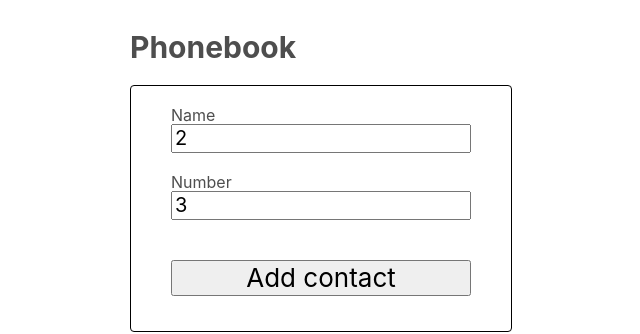
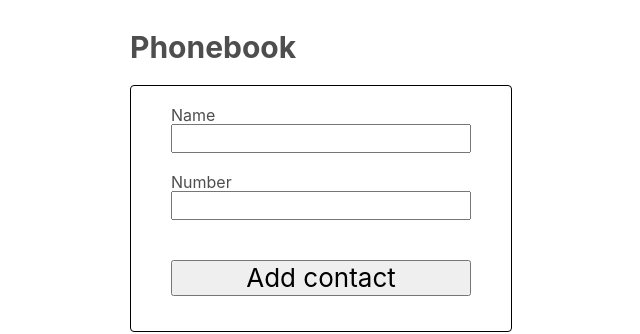
Before and after one commit to Petro-Psekho/goit-react-hw-04-phonebook, a React (Create React App) app: page / in a window 1280 px wide. Shown: the top 334 px of the page, without its empty margins (319-959 px from the left). Built offline with nearby package versions, Linux system fonts and the light colour scheme.

Commit message:
refactoring ContactForm

```diff
--- a/src/components/App.jsx
+++ b/src/components/App.jsx
@@ -7,7 +7,7 @@ import {
   ContactsTitle,
   FindContactsTitle,
 } from 'components/App.styled';
-import ContactForm from 'components/ContactForm/ContactForm';
+import { ContactForm } from 'components/ContactForm/ContactForm';
 import { ContactList } from 'components/ContactList/ContactList';
 import { Filter } from 'components/Filter/Filter';
 
@@ -44,7 +44,6 @@ export default function App() {
   };
 
   const deleteContacts = id => {
-    console.log(id);
     setContacts(prevState => prevState.filter(contact => contact.id !== id));
   };
 
--- a/src/components/ContactForm/ContactForm.jsx
+++ b/src/components/ContactForm/ContactForm.jsx
@@ -1,5 +1,3 @@
-import { useState } from 'react';
-
 import { Formik, ErrorMessage } from 'formik';
 import { object, string } from 'yup';
 import {
@@ -33,40 +31,21 @@ const schema = object().shape({
     .required(),
 });
 
-export default function ContactForm(onSubmit) {
-  const [name, setName] = useState('2');
-  const [number, setNumber] = useState('3');
+export const ContactForm = ({ onSubmit }) => {
+  const initialValues = {
+    name: '',
+    number: '',
+  };
 
-  console.log(name);
-  console.log(number);
+  const handleSubmit = (values, { resetForm }) => {
+    onSubmit(values);
 
-  const handleSubmit = event => {
-    console.log(event);
-    console.log(event.target);
-    console.log(event.name);
-    console.log(event.number);
-
-    const { name, number } = event;
-
-    switch (event) {
-      case 'name':
-        setName(name);
-        break;
-
-      case 'number':
-        setNumber(number);
-        break;
-
-      default:
-        return;
-    }
-
-    // resetForm();
+    resetForm();
   };
 
   return (
     <Formik
-      initialValues={{ name, number }}
+      initialValues={initialValues}
       validationSchema={schema}
       onSubmit={handleSubmit}
     >
@@ -92,4 +71,4 @@ export default function ContactForm(onSubmit) {
       </FormWrap>
     </Formik>
   );
-}
+};
```
